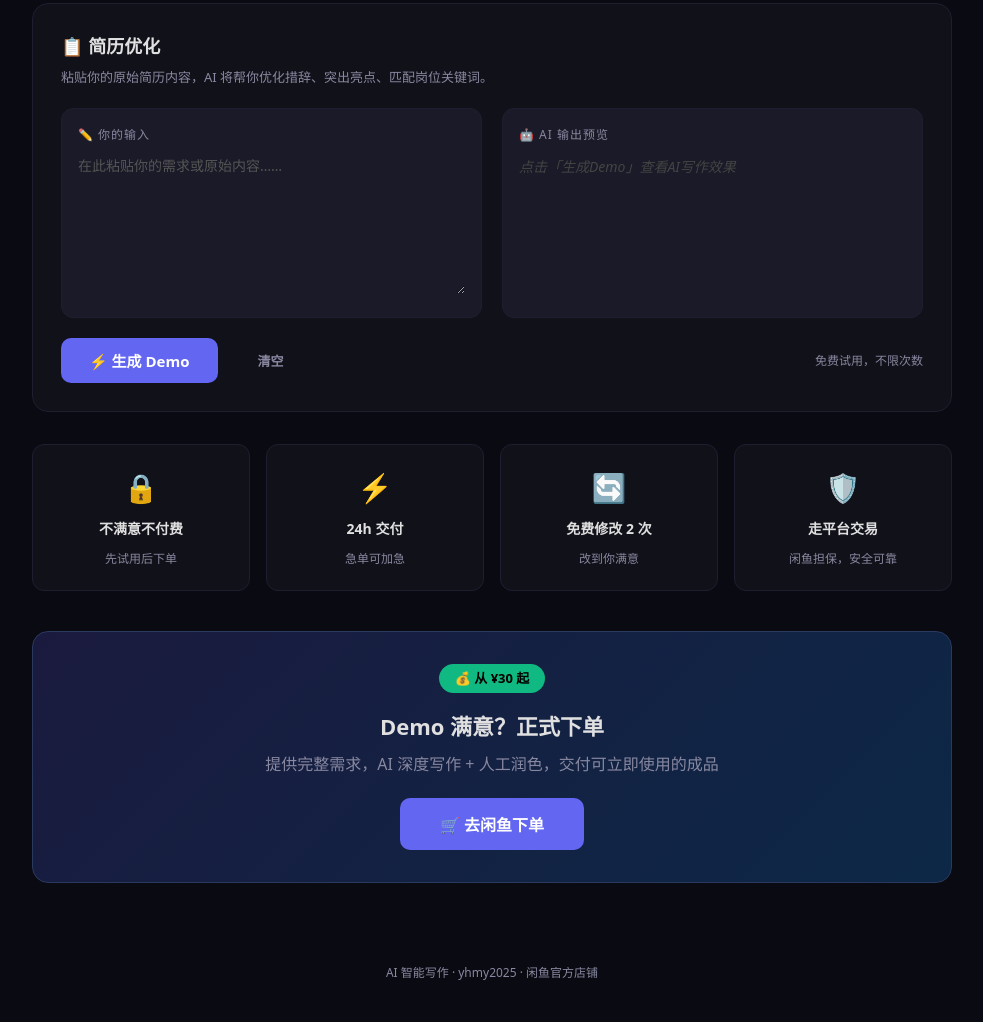
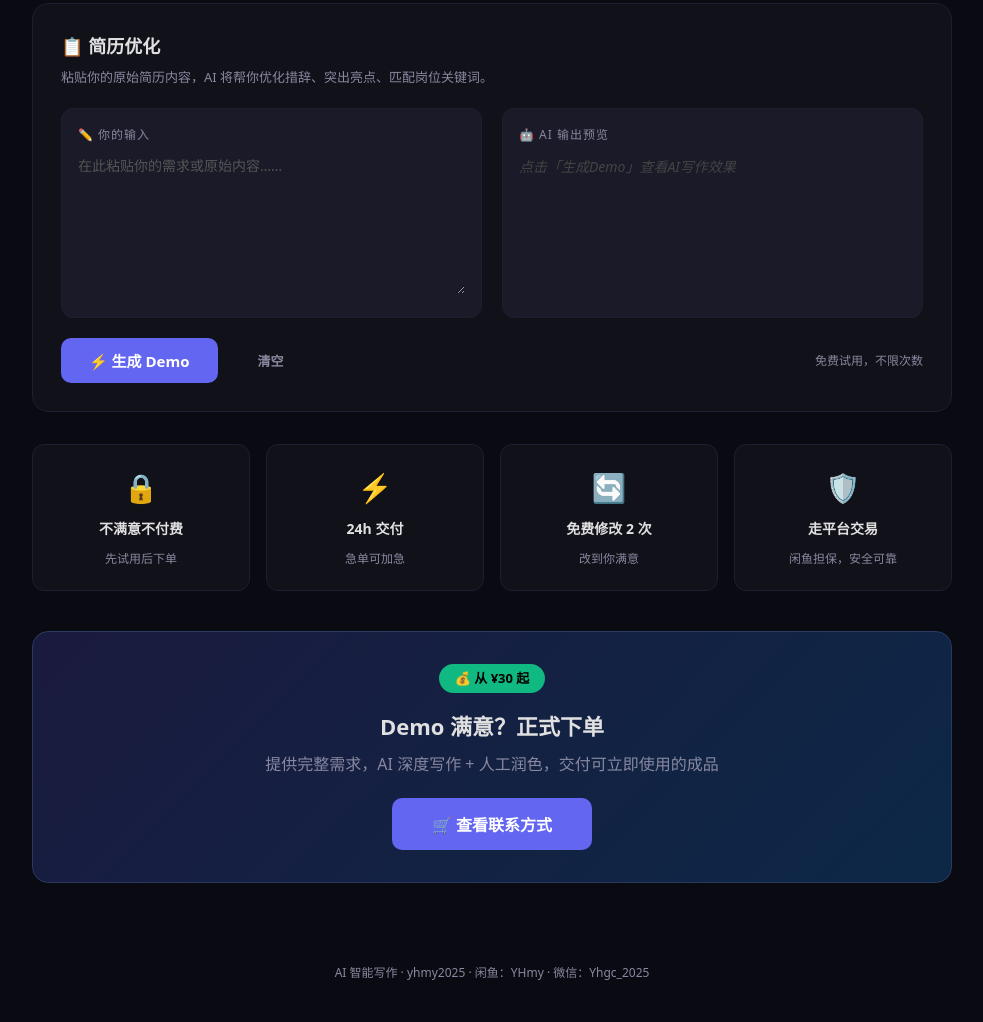
Before and after one commit to yhmy2025/yhmy2025.github.io, a plain HTML site: page ai-writing.html in a window 1280 px wide. Shown: the part 332-1354 px from the top of the page, without its empty margins (148-1131 px from the left). Drawn offline with Linux system fonts and the light colour scheme.

```diff
--- a/ai-writing.html
+++ b/ai-writing.html
@@ -320,13 +320,13 @@
     <h3>Demo 满意？正式下单</h3>
     <p>提供完整需求，AI 深度写作 + 人工润色，交付可立即使用的成品</p>
     <button class="btn btn-primary" onclick="order()" style="font-size:16px;padding:14px 40px;">
-      🛒 去闲鱼下单
+      🛒 查看联系方式
     </button>
   </div>
 </div>
 
 <div class="toast" id="toast"></div>
-<footer>AI 智能写作 · yhmy2025 · 闲鱼官方店铺</footer>
+<footer>AI 智能写作 · yhmy2025 · 闲鱼：YHmy · 微信：Yhgc_2025</footer>
 
 <script>
 // ============ 5 场景数据 ============
```
